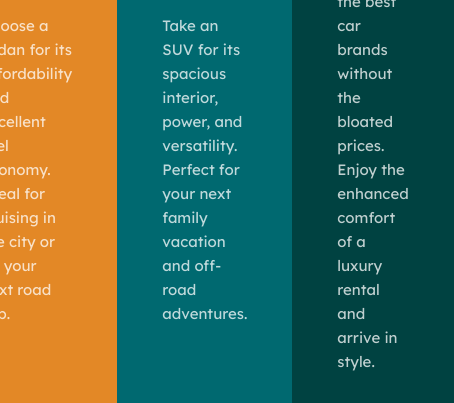
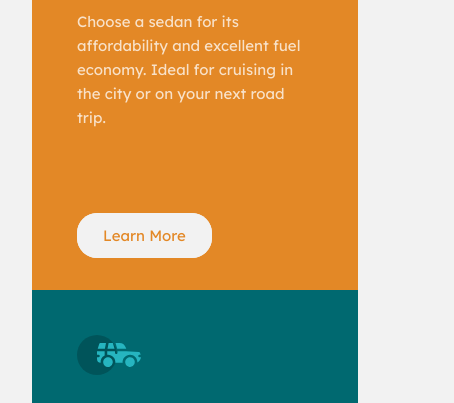
Before and after one commit to mohamedelkashef15/3-column-preview-card, a plain HTML site: page index.html in a window 390 px wide. Shown: the part 255-658 px from the top of the page, 454 px wide, since content can reach past the window. Drawn offline with Linux system fonts and the light colour scheme.

Commit message:
Add responsive desgin

```diff
--- a/style.css
+++ b/style.css
@@ -18,7 +18,6 @@
 body {
   font-size: 15px;
   font-family: 'Lexend Deca', sans-serif;
-  /* font-family: 'Big Shoulders Display', sans-serif; */
   background-color: var(--light-gray);
 }
 
@@ -26,6 +25,8 @@ body {
 .container {
   max-width: 900px;
   margin: auto;
+  /* for responsive */
+  padding: 0 2rem;
 }
 
 #car-types .row {
@@ -33,7 +34,7 @@ body {
   grid-template-columns: repeat(3, 1fr);
   justify-content: center;
   align-items: center;
-  height: 100vh
+  height: 100vh;
 }
 
 #car-types .row .col:first-child {
@@ -98,3 +99,25 @@ body {
   padding: 12px 25px;
   border-radius: 20px;
 }
+
+/* Responsive Desgin */
+@media (max-width: 800px) {
+  .container {
+    padding: 5rem 2rem;
+  }
+
+  #car-types .row {
+    grid-template-columns: 1fr;
+    height: auto;
+  }
+
+  #car-types .row .col:first-child {
+    border-top-right-radius: 10px;
+    border-bottom-left-radius: 0px;
+  }
+
+  #car-types .row .col:last-child {
+    border-bottom-left-radius: 10px;
+    border-top-right-radius: 0px;
+  }
+}
```
